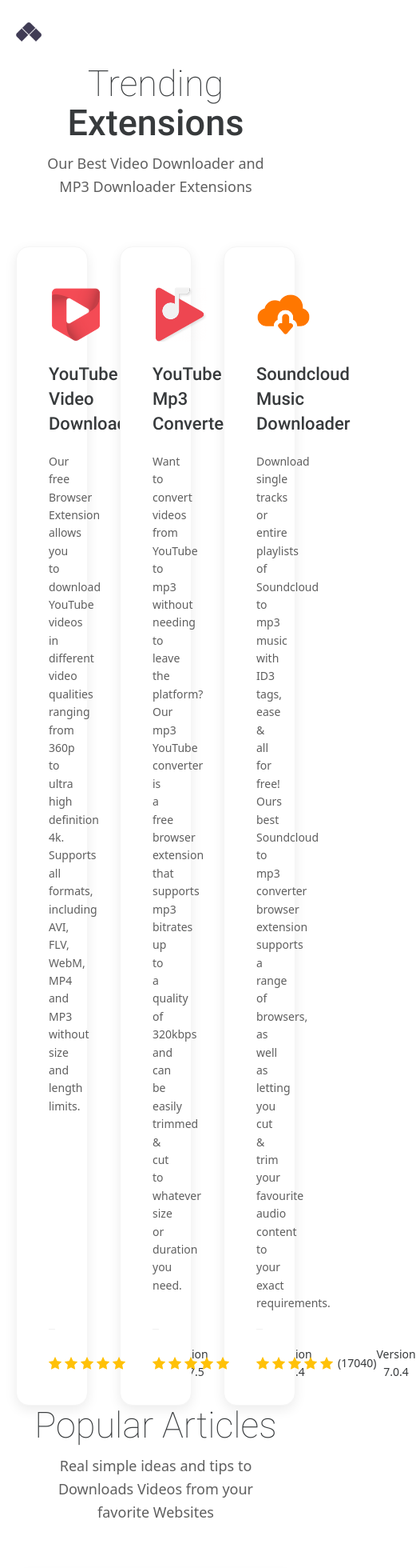
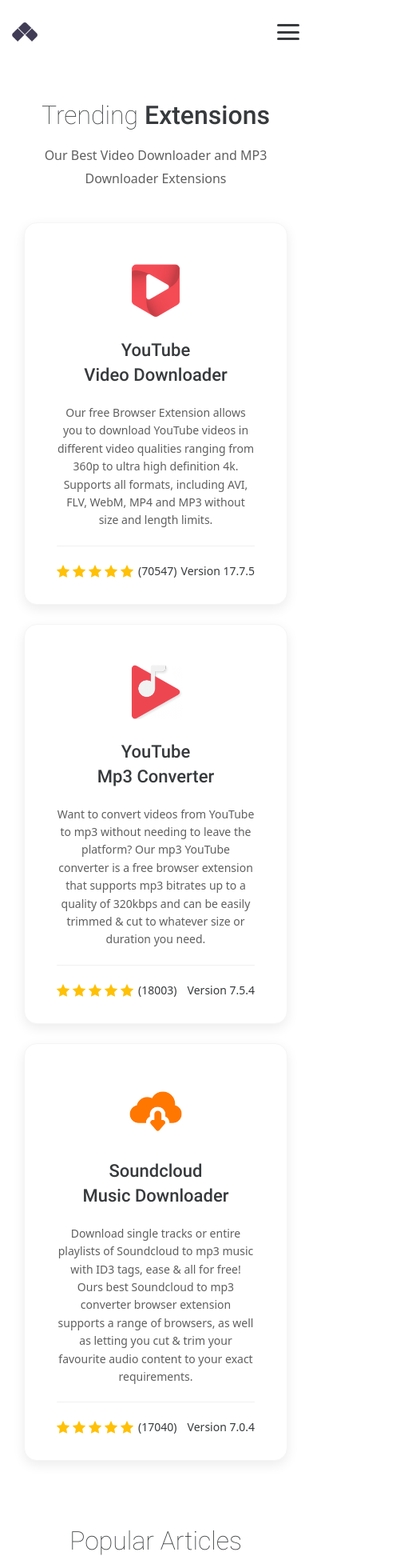
Before and after one commit to rehanzinlab23/AdonCrop-Clone-main, a React (Vite) app: page / in a window 390 px wide. Shown: the top 1960 px of the page at 80% size, 521 px wide, since content can reach past the window. Built offline with nearby package versions, Linux system fonts and the light colour scheme; a web font is replaced by a local one.

Commit message:
feat: enhance layout and navigation functionality with responsive design adjustments

```diff
--- a/src/App.jsx
+++ b/src/App.jsx
@@ -1,5 +1,5 @@
 import Navbar from "./components/Navbar";
-import { useState } from "react";
+import { useState, useEffect } from "react";
 import ExtensionCard from "./components/ExtensionCard";
 import ArticleCard from "./components/ArticleCard";
 import SupportCard from "./components/SupportCard";
@@ -13,6 +13,18 @@
 
 const App = () => {
   const [isNavOpen, setIsNavOpen] = useState(false);
+  useEffect(() => {
+    if (isNavOpen) {
+      document.body.style.overflow = "hidden";
+    } else {
+      document.body.style.overflow = "auto";
+    }
+
+    // Cleanup function to ensure scroll is restored if component unmounts
+    return () => {
+      document.body.style.overflow = "auto";
+    };
+  }, [isNavOpen]);
 
   const extensionsData = [
     {
@@ -134,15 +146,15 @@
       <div id="container">
         {/* Section 1 */}
         <section>
-          <h1 className="block text-center mb-3 font-roboto text-[45px] text-[#373a3c] leading-12.25">
+          <h1 className="block text-center mb-3 font-roboto text-[32px] md:text-[45px] text-[#373a3c] md:leading-12.25">
             <span className="font-thin">Trending</span>{" "}
             <span className="font-medium">Extensions</span>
           </h1>
-          <p className="text-[18px] font-normal font-segoe text-center w-[80%] max-w-3xl my-0 mx-auto leading-7.25 text-[#5f5f5f]">
+          <p className="text-[16px] md:text-[18px] font-normal font-segoe text-center w-full md:w-[80%] max-w-3xl my-0 mx-auto leading-7.25 text-[#5f5f5f]">
             Our Best Video Downloader and MP3 Downloader Extensions
           </p>
           {/* Extension Data */}
-          <div className="mt-15 grid grid-cols-3 gap-10">
+          <div className="mt-10 md:mt-15 grid grid-cols-1 md:grid-cols-2 lg:grid-cols-3 gap-6 md:gap-10">
             {extensionsData.map((ext) => (
               <ExtensionCard
                 key={ext.id}
@@ -156,11 +168,11 @@
           </div>
         </section>
         {/* Section 2 */}
-        <section className="my-0 mx-auto w-full max-w-195 py-15 px-0">
-          <h3 className="text-[45px] leading-[49.2px] font-thin block text-center mb-3 font-roboto text-[#373a3c]">
+        <section className="my-0 mx-auto w-full max-w-195 py-10 md:py-15 px-0">
+          <h3 className="text-[32px] md:text-[45px] leading-tight md:leading-[49.2px] font-thin block text-center mb-3 font-roboto text-[#373a3c]">
             Popular Articles
           </h3>
-          <p className="text-[18px] font-normal font-segoe text-center w-[80%] max-w-3xl my-0 mx-auto leading-7.25 text-[#5f5f5f]">
+          <p className="text-[16px] md:text-[18px] font-normal font-segoe text-center w-full md:w-[80%] max-w-3xl my-0 mx-auto leading-7.25 text-[#5f5f5f]">
             Real simple ideas and tips to Downloads Videos from your favorite
             Websites
           </p>
@@ -180,15 +192,15 @@
           </div>
         </section>
         {/* Section 3 */}
-        <section className="w-full max-w-235 m-0 mx-32.5 h-[577.97px]">
-          <h3 className="text-[45px] leading-[49.2px] font-thin block text-center mb-3 font-roboto text-[#373a3c]">
+        <section className="w-full max-w-235 m-0 md:mx-auto py-10 md:py-15">
+          <h3 className="text-[32px] md:text-[45px] leading-tight md:leading-[49.2px] font-thin block text-center mb-3 font-roboto text-[#373a3c]">
             Support
           </h3>
-          <p className="w-[80%] h-[28.8px] max-w-3xl text-[18px] font-normal font-segoe text-center my-0 mx-auto leading-7.25 text-[#5f5f5f]">
+          <p className="w-full md:w-[80%] md:h-[28.8px] max-w-3xl text-[16px] md:text-[18px] font-normal font-segoe text-center my-0 mx-auto leading-7.25 text-[#5f5f5f]">
             We have a strategy for serving things right
           </p>
           {/* Support */}
-          <div className="mt-15 grid grid-cols-2 gap-10">
+          <div className="mt-10 md:mt-15 grid grid-cols-1 md:grid-cols-2 gap-6 md:gap-10">
             {supportData.map((support) => (
               <SupportCard
                 key={support.id}
--- a/src/components/Footer.jsx
+++ b/src/components/Footer.jsx
@@ -2,7 +2,7 @@
   return (
     <footer className="mt-12 py-15 px-0 border-t border-t-[#efefef]">
       <div id="container">
-        <div className="flex justify-between flex-wrap h-[498.18px]">
+        <div className="flex justify-between flex-wrap">
           {/* 1 */}
           <div id="footer-menu-wrap">
             <ul className="mb-8 h-[242.99px]">
--- a/src/components/Navbar.jsx
+++ b/src/components/Navbar.jsx
@@ -28,7 +28,7 @@
   return (
     <>
       <header className="min-h-20 flex items-center relative z-102 bg-white">
-        <div id="container" className="flex items-center">
+        <div id="container" className="flex items-center justify-between w-full">
           <div className="flex items-center">
             <a
               href="#"
@@ -63,6 +63,27 @@
               </ul>
             </div>
           </div>
+          {/* Mobile Menu Toggle */}
+          <div className="md:hidden flex items-center">
+            <button
+              ref={toggleRef}
+              onClick={() => setIsNavOpen(!isNavOpen)}
+              className="flex h-5 w-7 flex-col items-center justify-between p-0 cursor-pointer relative z-103 bg-transparent border-none"
+            >
+              <span
+                className={`h-0.75 w-full rounded bg-[#373a3c] transition-all duration-300 ease-in-out ${isNavOpen ? "rotate-45 translate-y-2" : ""
+                  }`}
+              />
+              <span
+                className={`h-0.75 w-full rounded bg-[#373a3c] transition-all duration-300 ease-in-out ${isNavOpen ? "opacity-0" : ""
+                  }`}
+              />
+              <span
+                className={`h-0.75 w-full rounded bg-[#373a3c] transition-all duration-300 ease-in-out ${isNavOpen ? "-rotate-45 -translate-y-2.25" : ""
+                  }`}
+              />
+            </button>
+          </div>
           {/* Navbar Right */}
           <div className="hidden md:flex ml-auto items-center">
             <div className="flex items-center relative">
--- a/src/components/SiteNavigation.jsx
+++ b/src/components/SiteNavigation.jsx
@@ -1,16 +1,18 @@
+import { House, Mail, CircleHelp } from "lucide-react";
+
 const SiteNavigation = ({ isNavOpen, navRef }) => {
   return (
     <div
       ref={navRef}
-      className={`z-101 hidden lg:block fixed top-0 left-0 w-full max-h-screen pt-24.5 px-12 pb-12 transition-all duration-500 bg-white shadow-[0_0_50px_0_rgba(1,1,1,0.15)] ${
-        isNavOpen
-          ? "visible translate-y-0 opacity-100"
-          : "invisible -translate-y-5 opacity-0"
-      }`}
+      className={`z-101 fixed top-0 right-0 w-full h-full lg:h-auto lg:max-h-screen overflow-y-auto pt-24.5 px-0 pb-12 transition-all duration-500 bg-white shadow-[0_0_50px_0_rgba(1,1,1,0.15)] ${isNavOpen
+          ? "visible translate-x-0 lg:translate-y-0 opacity-100"
+          : "invisible translate-x-full lg:translate-x-0 lg:-translate-y-5 opacity-0"
+        }`}
     >
-      <div id="container" className="flex flex-col">
-        <div className="visible opacity-100 duration-1000 transition-all ease-in-out flex items-start justify-between">
-          <ul className="flex flex-col">
+      <div className="flex flex-col">
+        {/* Desktop View (lg and above) */}
+        <div className="hidden lg:flex px-6 md:px-12 visible opacity-100 duration-1000 transition-all ease-in-out flex-col md:flex-row items-start justify-between gap-8">
+          <ul className="flex flex-col w-full md:w-auto">
             <li className="text-[14px] text-[#a2a9ba] uppercase font-normal pl-4 leading-6 mb-3">
               Video Downloaders
             </li>
@@ -81,7 +83,7 @@
               </a>
             </li>
           </ul>
-          <ul className="flex flex-col">
+          <ul className="flex flex-col w-full md:w-auto">
             <li className="text-[14px] text-[#a2a9ba] uppercase font-normal pl-4 leading-6 mb-3">
               Music Downloaders
             </li>
@@ -130,7 +132,7 @@
               </a>
             </li>
           </ul>
-          <div className="flex flex-col">
+          <div className="flex flex-col w-full md:w-auto">
             <a href="#" className="mb-0 block w-full max-w-50">
               <span className="block mb-1 text-[14px] font-normal font-segoe leading-5.5 capitalize text-[#403e56]">
                 Blog
@@ -140,7 +142,7 @@
               </span>
             </a>
           </div>
-          <div className="flex flex-col">
+          <div className="flex flex-col w-full md:w-auto">
             <a href="#" className="mb-0 block w-full max-w-50">
               <span className="block mb-1 text-[14px] font-normal font-segoe leading-5.5 capitalize text-[#403e56]">
                 Got Any Question?
@@ -151,6 +153,39 @@
             </a>
           </div>
         </div>
+
+        {/* Mobile View (sm and md) */}
+        <div className="flex lg:hidden flex-col">
+          <ul className="flex flex-col">
+            <li>
+              <a
+                href="#"
+                className="flex items-center py-6 px-10 text-[#05c896] bg-[#f9f9f9] border-l-[6px] border-[#05c896] font-medium font-segoe text-[19px] transition-colors"
+              >
+                <House size={26} strokeWidth={1.5} className="mr-6 text-[#05c896]" />
+                Home
+              </a>
+            </li>
+            <li>
+              <a
+                href="#"
+                className="flex items-center py-6 px-10 text-[#373a3c] font-medium font-segoe text-[19px] hover:bg-[#f9f9f9] border-l-[6px] border-transparent transition-colors"
+              >
+                <Mail size={26} strokeWidth={1.5} className="mr-6 text-[#373a3c]" />
+                Contact Us
+              </a>
+            </li>
+            <li>
+              <a
+                href="#"
+                className="flex items-center py-6 px-10 text-[#373a3c] font-medium font-segoe text-[19px] hover:bg-[#f9f9f9] border-l-[6px] border-transparent transition-colors"
+              >
+                <CircleHelp size={26} strokeWidth={1.5} className="mr-6 text-[#373a3c]" />
+                Support
+              </a>
+            </li>
+          </ul>
+        </div>
       </div>
     </div>
   );
--- a/src/index.css
+++ b/src/index.css
@@ -9,11 +9,11 @@
   width: 100%;
   max-width: 1280px;
   margin: auto;
-  padding: 0 20px;
+  padding: 0 15px;
 }
 
 section {
-  padding: 0;
+  padding: 40px 15px;
 }
 
 b {
```
